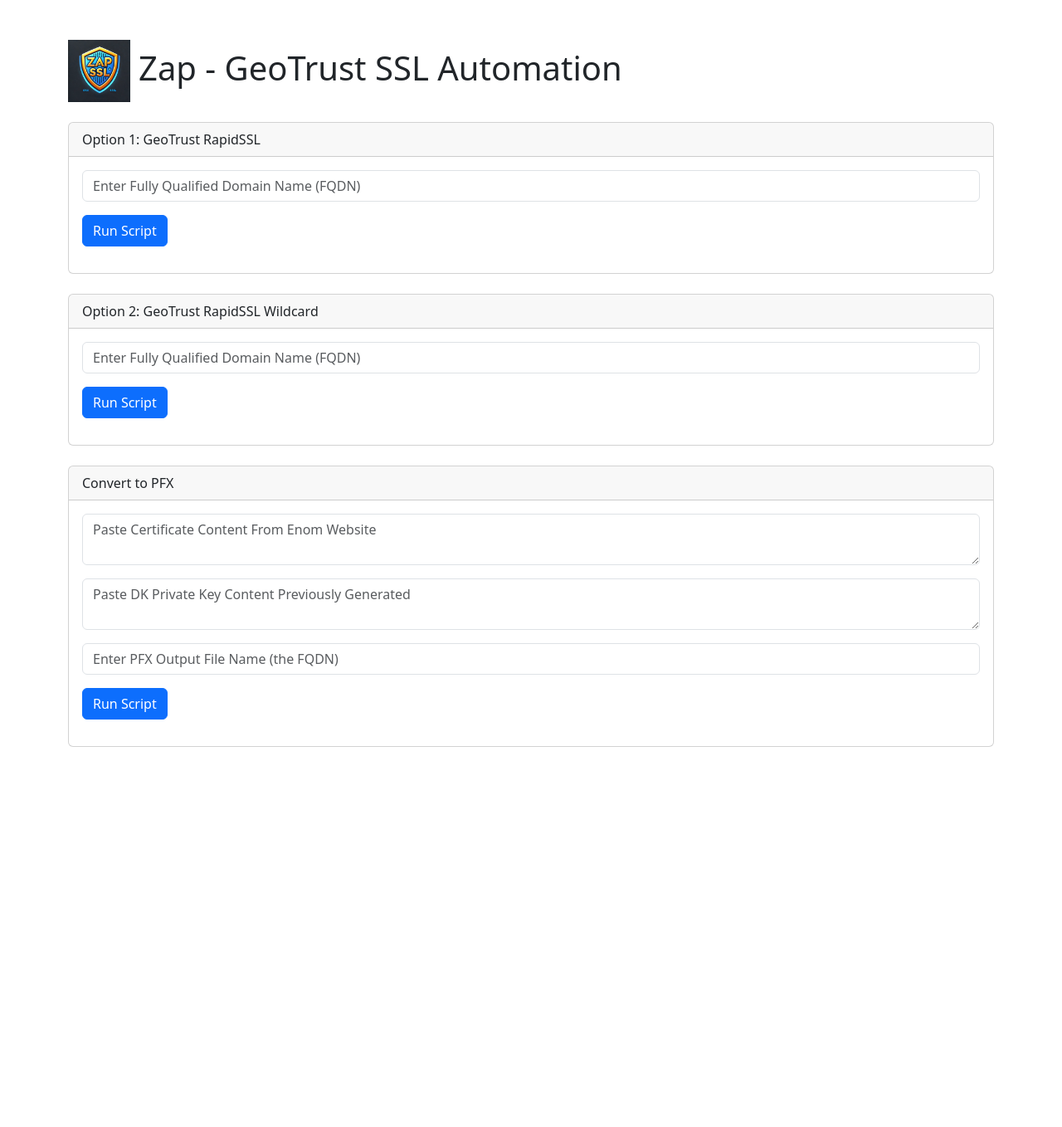
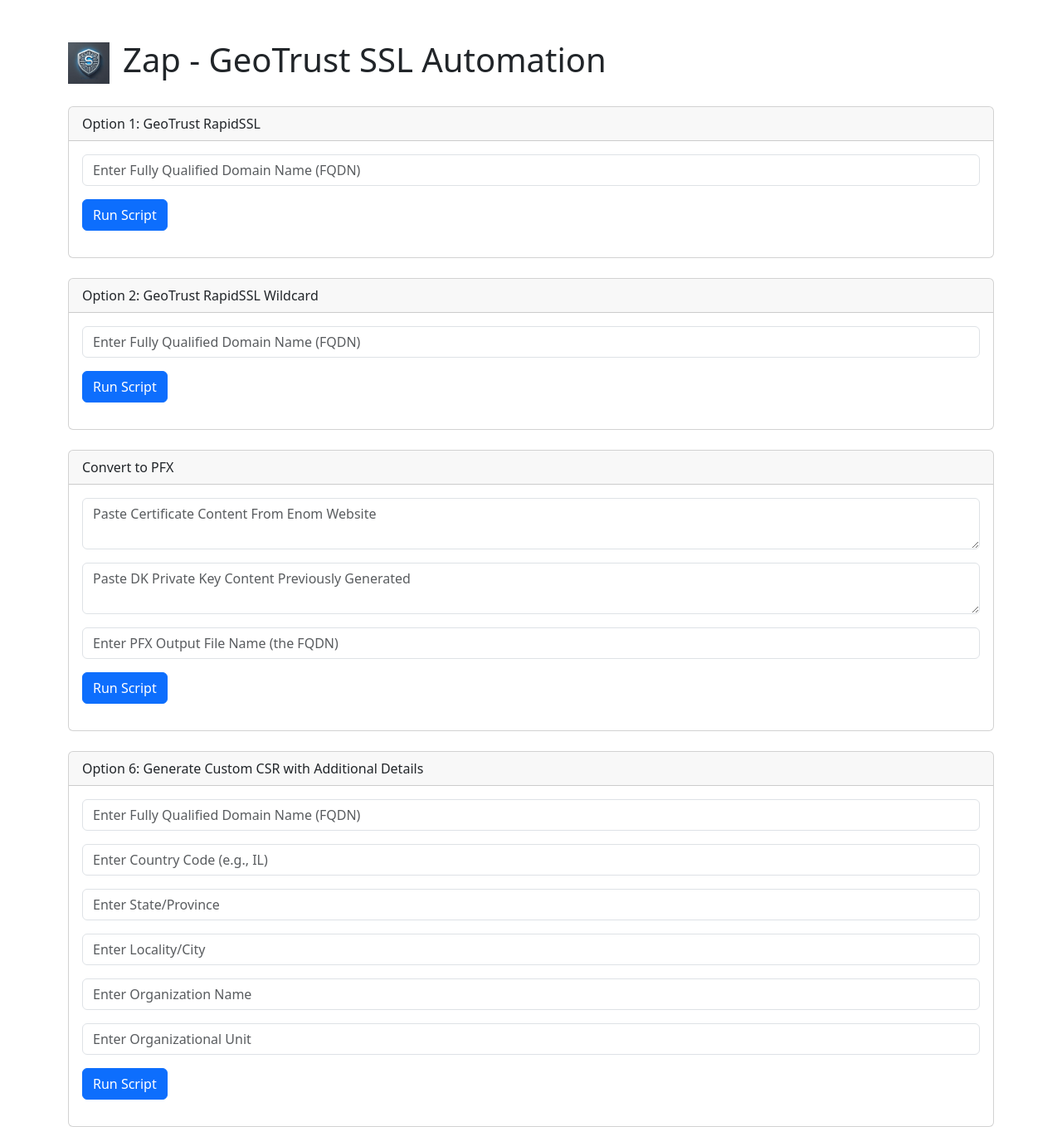
Before and after one commit to davidhei2023/ssl-pfx-automation, a Flask app: page / in a window 1280 px wide. Shown: the whole page at 83% size. Before the commit the page ends 900 px from the top, so only its background shows below. Run offline with Flask 3, Linux system fonts and the light colour scheme.

Commit message:
App v1.1.0

```diff
--- a/app.py
+++ b/app.py
@@ -3,16 +3,13 @@ from flask_cors import CORS
 import os
 import subprocess
 import zipfile
-import tempfile
 
-app = Flask(__name__, static_folder="static")
+app = Flask(__name__)
 CORS(app)
 
-# Directory to store generated files
 BASE_DOWNLOAD_DIR = os.path.expanduser('~/Downloads')
 app.config['DOWNLOAD_FOLDER'] = BASE_DOWNLOAD_DIR
 
-# Ensure the base download directory exists
 if not os.path.exists(BASE_DOWNLOAD_DIR):
     os.makedirs(BASE_DOWNLOAD_DIR, exist_ok=True)
 
@@ -22,27 +19,31 @@ def homepage():
     return render_template('index.html')
 
 
-@app.route('/run/script1', methods=['POST'])
-def run_script1():
+@app.route('/run/script6', methods=['POST'])
+def run_script6():
     try:
         data = request.get_json()
         fqdn = data.get('fqdn')
-        if not fqdn:
-            return jsonify({"error": "FQDN is required"}), 400
+        country = data.get('country')
+        state = data.get('state')
+        locality = data.get('locality')
+        organization = data.get('organization')
+        organizational_unit = data.get('organizational_unit')
+
+        if not all([fqdn, country, state, locality, organization, organizational_unit]):
+            return jsonify({"error": "All fields are required"}), 400
 
         sanitized_fqdn = fqdn.translate({ord(c): None for c in r':\/\*?"<>|'})
         output_dir = os.path.join(app.config['DOWNLOAD_FOLDER'], f"{sanitized_fqdn}-2025")
 
-        # Run the script
         result = subprocess.run(
-            ["python3", "./scripts/script1.py", fqdn],
+            ["python3", "./scripts/script6.py", fqdn, country, state, locality, organization, organizational_unit],
             capture_output=True, text=True
         )
 
         if result.returncode != 0:
             return jsonify({"error": result.stderr.strip()}), 500
 
-        # Create a zip file
         zip_path = os.path.join(app.config['DOWNLOAD_FOLDER'], f"{sanitized_fqdn}-2025.zip")
         with zipfile.ZipFile(zip_path, 'w') as zipf:
             for root, _, files in os.walk(output_dir):
@@ -51,76 +52,6 @@ def run_script1():
                     zipf.write(file_path, os.path.relpath(file_path, output_dir))
 
         return jsonify({"download_url": f"/download/{sanitized_fqdn}-2025.zip"}), 200
-
-    except Exception as e:
-        return jsonify({"error": str(e)}), 500
-
-
-@app.route('/run/script2', methods=['POST'])
-def run_script2():
-    try:
-        data = request.get_json()
-        fqdn = data.get('fqdn')
-        if not fqdn:
-            return jsonify({"error": "FQDN is required"}), 400
-
-        sanitized_fqdn = fqdn.translate({ord(c): None for c in r':\/\*?"<>|'})
-        output_dir = os.path.join(app.config['DOWNLOAD_FOLDER'], f"{sanitized_fqdn}-wildcard-2025")
-
-        # Run the script
-        result = subprocess.run(
-            ["python3", "./scripts/script2.py", fqdn],
-            capture_output=True, text=True
-        )
-
-        if result.returncode != 0:
-            return jsonify({"error": result.stderr.strip()}), 500
-
-        # Create a zip file
-        zip_path = os.path.join(app.config['DOWNLOAD_FOLDER'], f"{sanitized_fqdn}-wildcard-2025.zip")
-        with zipfile.ZipFile(zip_path, 'w') as zipf:
-            for root, _, files in os.walk(output_dir):
-                for file in files:
-                    file_path = os.path.join(root, file)
-                    zipf.write(file_path, os.path.relpath(file_path, output_dir))
-
-        return jsonify({"download_url": f"/download/{sanitized_fqdn}-wildcard-2025.zip"}), 200
-
-    except Exception as e:
-        return jsonify({"error": str(e)}), 500
-
-
-@app.route('/run/script3', methods=['POST'])
-def run_script3():
-    try:
-        data = request.get_json()
-        cert_content = data.get('certificate')
-        key_content = data.get('private_key')
-        pfx_name = data.get('pfx_name')
-
-        if not cert_content or not key_content or not pfx_name:
-            return jsonify({"error": "All fields are required"}), 400
-
-        pfx_file = os.path.join(app.config['DOWNLOAD_FOLDER'], f"{pfx_name}.pfx")
-
-        # Create temporary files for the certificate and private key
-        with tempfile.NamedTemporaryFile(delete=False) as cert_file, tempfile.NamedTemporaryFile(delete=False) as key_file:
-            cert_file.write(cert_content.encode())
-            key_file.write(key_content.encode())
-
-        try:
-            # Run OpenSSL to create the PFX file
-            subprocess.run(
-                ["openssl", "pkcs12", "-export", "-out", pfx_file,
-                 "-inkey", key_file.name, "-in", cert_file.name, "-password", "pass:Aa1234"],
-                check=True
-            )
-        finally:
-            # Clean up temporary files
-            os.unlink(cert_file.name)
-            os.unlink(key_file.name)
-
-        return jsonify({"download_url": f"/download/{pfx_name}.pfx"}), 200
 
     except Exception as e:
         return jsonify({"error": str(e)}), 500
--- a/templates/index.html
+++ b/templates/index.html
@@ -3,15 +3,15 @@
 <head>
     <meta charset="UTF-8">
     <meta name="viewport" content="width=device-width, initial-scale=1.0">
-    <title>SSL Certificate Automation</title>
+    <title>Zap - SSL Automation</title>
+    <link rel="icon" href="/static/ssl-icon.ico" type="image/x-icon">
     <link rel="stylesheet" href="https://cdn.jsdelivr.net/npm/bootstrap@5.3.0/dist/css/bootstrap.min.css">
     <script src="https://cdn.jsdelivr.net/npm/axios/dist/axios.min.js"></script>
-    <link rel="icon" href="/static/ssl-icon2.ico" type="image/x-icon">
 </head>
 <body>
     <div class="container mt-5">
         <div class="d-flex align-items-center">
-            <img src="/static/ssl-icon2.png" alt="SSL Icon" style="width: 75px; height: 75px; margin-right: 10px;">
+            <img src="/static/ssl-icon.ico" alt="Zap SSL Logo" width="50" height="50" class="me-3">
             <h1 class="text-center">Zap - GeoTrust SSL Automation</h1>
         </div>
 
@@ -41,6 +41,20 @@
                 <input type="text" id="pfx_name" class="form-control mb-3" placeholder="Enter PFX Output File Name (the FQDN)">
                 <button class="btn btn-primary" onclick="runScript3()">Run Script</button>
                 <div id="output3" class="mt-3"></div>
+            </div>
+        </div>
+
+        <div class="card mt-4">
+            <div class="card-header">Option 6: Generate Custom CSR with Additional Details</div>
+            <div class="card-body">
+                <input type="text" id="fqdn6" class="form-control mb-3" placeholder="Enter Fully Qualified Domain Name (FQDN)">
+                <input type="text" id="country6" class="form-control mb-3" placeholder="Enter Country Code (e.g., IL)">
+                <input type="text" id="state6" class="form-control mb-3" placeholder="Enter State/Province">
+                <input type="text" id="locality6" class="form-control mb-3" placeholder="Enter Locality/City">
+                <input type="text" id="organization6" class="form-control mb-3" placeholder="Enter Organization Name">
+                <input type="text" id="org_unit6" class="form-control mb-3" placeholder="Enter Organizational Unit">
+                <button class="btn btn-primary" onclick="runScript6()">Run Script</button>
+                <div id="output6" class="mt-3"></div>
             </div>
         </div>
     </div>
@@ -102,6 +116,32 @@
                 document.getElementById('output3').innerHTML = "Error: " + error.response.data.error;
             }
         }
+
+        async function runScript6() {
+            const fqdn = document.getElementById('fqdn6').value;
+            const country = document.getElementById('country6').value;
+            const state = document.getElementById('state6').value;
+            const locality = document.getElementById('locality6').value;
+            const organization = document.getElementById('organization6').value;
+            const orgUnit = document.getElementById('org_unit6').value;
+
+            if (!fqdn || !country || !state || !locality || !organization || !orgUnit) {
+                alert("All fields are required");
+                return;
+            }
+
+            document.getElementById('output6').innerHTML = "Processing...";
+            try {
+                const response = await axios.post('/run/script6', {
+                    fqdn, country, state, locality, organization, organizational_unit: orgUnit
+                });
+                document.getElementById('output6').innerHTML = `
+                    <a href="${response.data.download_url}" class="btn btn-success" download>Download ZIP</a>
+                `;
+            } catch (error) {
+                document.getElementById('output6').innerHTML = "Error: " + error.response.data.error;
+            }
+        }
     </script>
 </body>
 </html>
```
Also changed, not shown: scripts/script6.py (added, +59 -0 lines).
